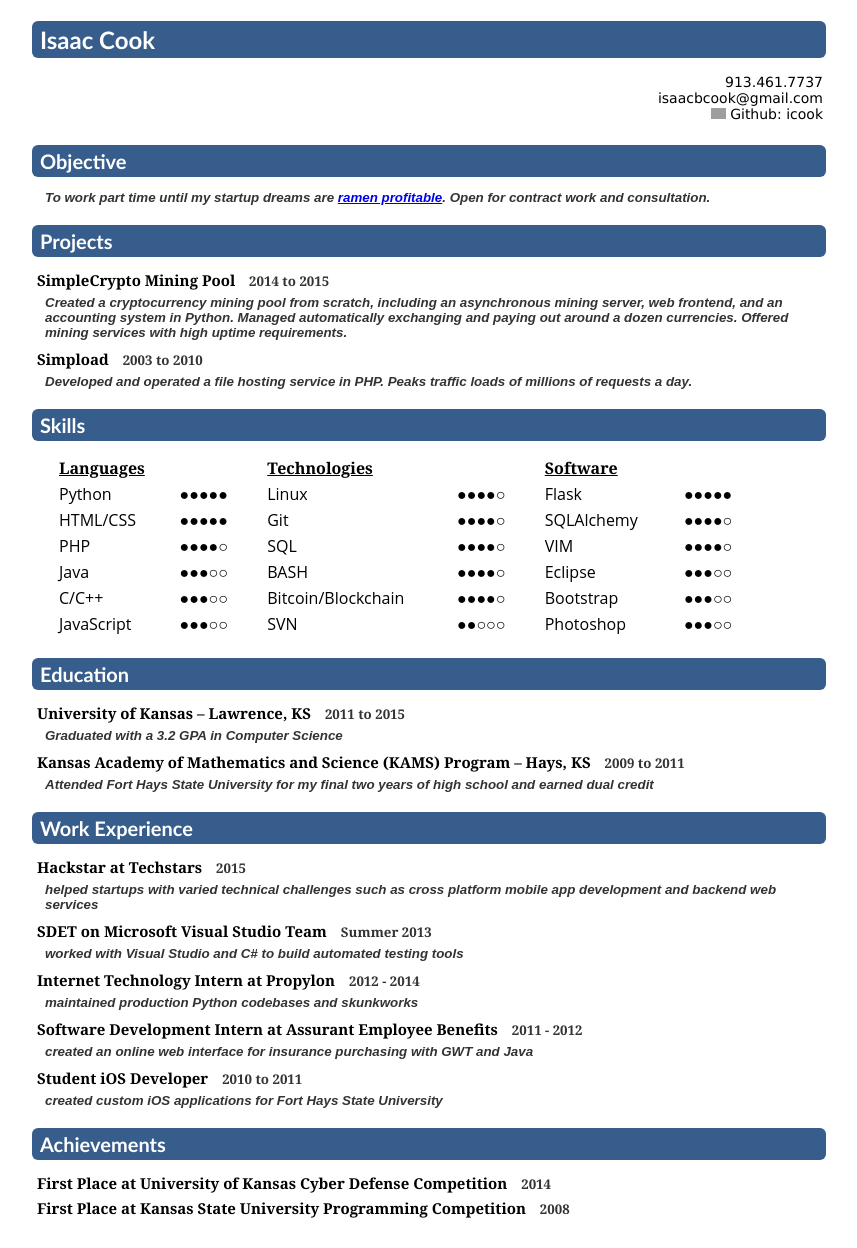
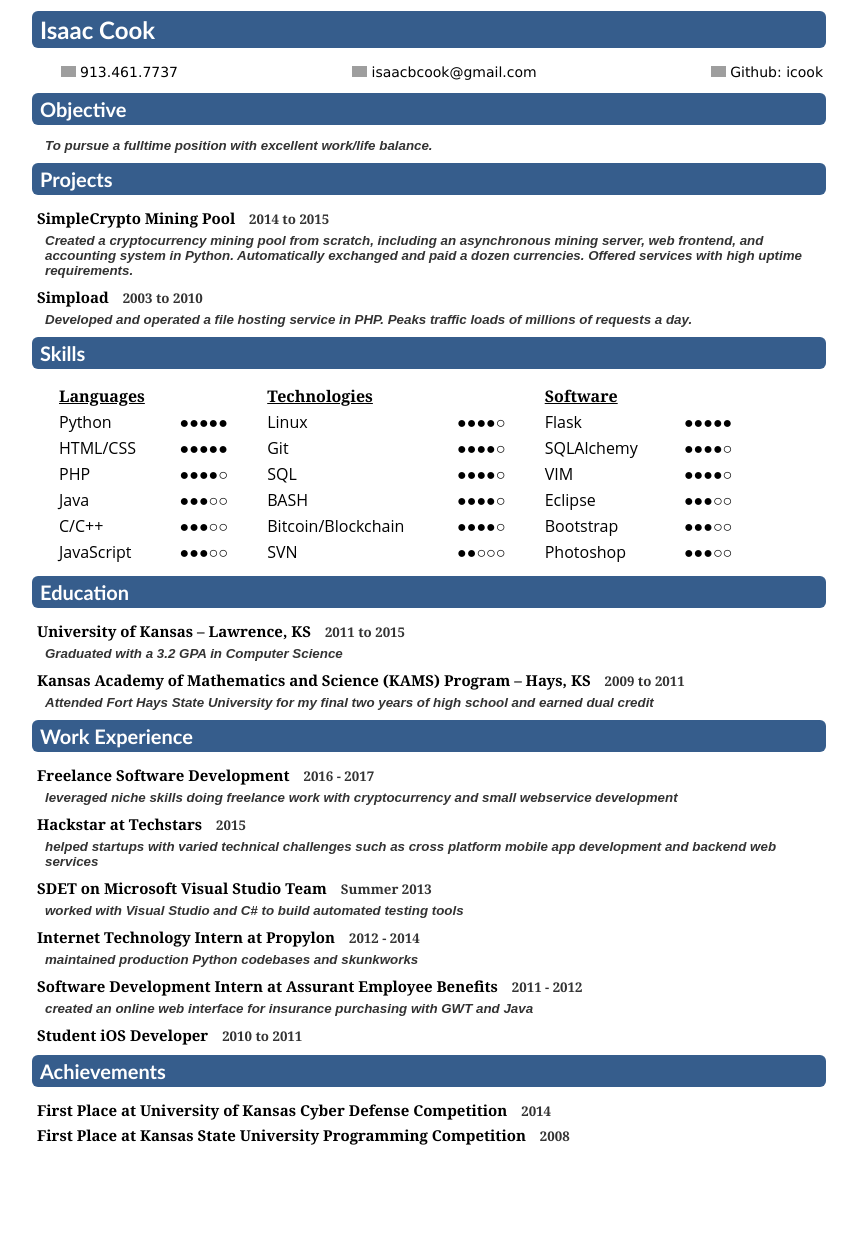
Before and after one commit to icook/personal, a Jekyll site: the page resume/index.html, which Jekyll copies as it is, in a window 1280 px wide. Shown: the whole page, without its empty margins (211-1068 px from the left). Built offline with Jekyll 4.4.1, drawn with Linux system fonts in a browser that asks for light colours; Markdown is read by kramdown in place of the engine named in the settings; after the commit the page ends 1175 px from its top, so only the background shows below that; grey boxes are pictures that could not be loaded.

Commit message:
Updated resume

```diff
--- a/resume/index.html
+++ b/resume/index.html
@@ -19,7 +19,7 @@
 		padding-bottom:4px;
     width:98%;
     margin:0px;
-    margin-top:20px;
+    margin-top:10px;
     margin-bottom:13px;
     font-family:"Trebuchet MS", Arial, Helvetica, sans-serif;
     font-weight:bold;
@@ -83,7 +83,7 @@
 <table width="800" align="center">
   <tr>
   	<td>
-      <h1 style="font-size:24px; margin-top:10px;">Isaac Cook</h1>
+      <h1 style="font-size:24px; margin-top:00px;">Isaac Cook</h1>
       <table width="100%">
       	<tr>
 			<td>
@@ -91,17 +91,17 @@
 				</p>
 			</td>
 			<td align="right">
-				<p style="text-indent:0px;">
-				  913.461.7737<br/>
-				  isaacbcook@gmail.com<br>
-				  <img src="http://uxrepo.com/static/icon-sets/elusive/svg/github.svg" width="15"/> Github: icook
+				<p style="text-indent:0px; text-align:center;">
+        <span style="float:left;"><img src="phone.png" width="15"/> 913.461.7737</span>
+				  <img src="mail.svg" width="15"/> isaacbcook@gmail.com
+          <span style="float: right;"><img src="25231.svg" width="15"/> Github: icook</span>
 				</p>
 	      	</td>
       	</tr>
       </table>
 
     <h1>Objective</h1>
-    <h3>To work part time until my startup dreams are <a href="http://www.paulgraham.com/ramenprofitable.html">ramen profitable</a>. Open for contract work and consultation.</h3>
+    <h3>To pursue a fulltime position with excellent work/life balance.</h3>
 	  <h1>Projects</h1>
       <!-- Projects ---------------------------------------------------------------------->
 
@@ -109,8 +109,8 @@
         SimpleCrypto Mining Pool
         <span class="detail">2014 to 2015</span>
       </h2>
-      <h3>Created a cryptocurrency mining pool from scratch, including an asynchronous mining server, web frontend, and an accounting system in Python.
-	  Managed automatically exchanging and paying out around a dozen currencies. Offered mining services with high uptime requirements.</h3>
+      <h3>Created a cryptocurrency mining pool from scratch, including an asynchronous mining server, web frontend, and accounting system in Python.
+	  Automatically exchanged and paid a dozen currencies. Offered services with high uptime requirements.</h3>
 
       <h2>
         Simpload
@@ -198,6 +198,13 @@
       <!-- Work Experience ---------------------------------------------------------------------->
 
       <h2>
+        Freelance Software Development
+        <span class="detail">2016 - 2017</span>
+      </h2>
+      <h3>leveraged niche skills doing freelance work with cryptocurrency and
+        small webservice development</h3>
+
+      <h2>
         Hackstar at Techstars
         <span class="detail">2015</span>
       </h2>
@@ -227,7 +234,9 @@
         Student iOS Developer
         <span class="detail">2010 to 2011</span>
       </h2>
+      <!--
       <h3>created custom iOS applications for Fort Hays State University</h3>
+      -->
 
       <h1>Achievements</h1>
       <!-- Achievments ---------------------------------------------------------------------->
```
